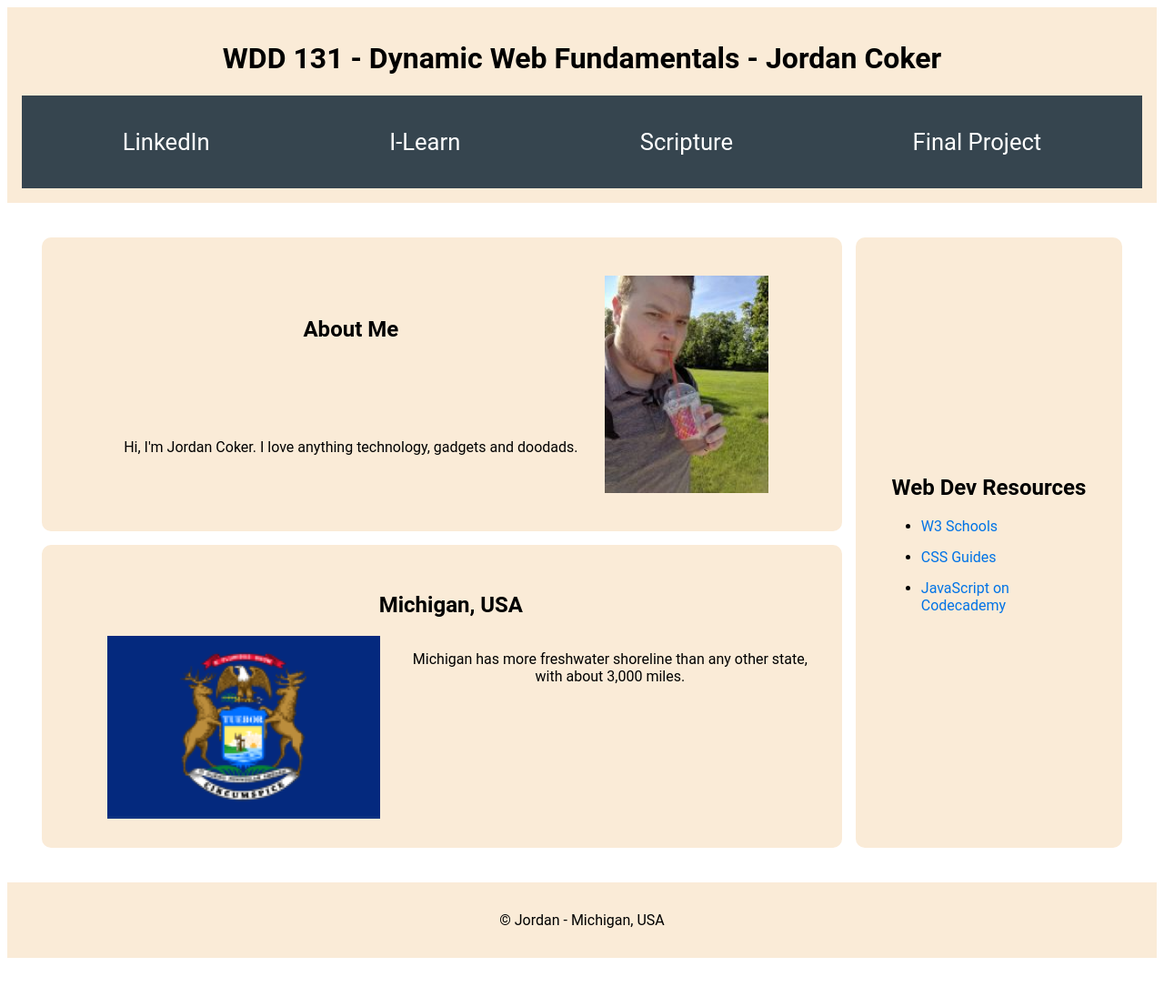
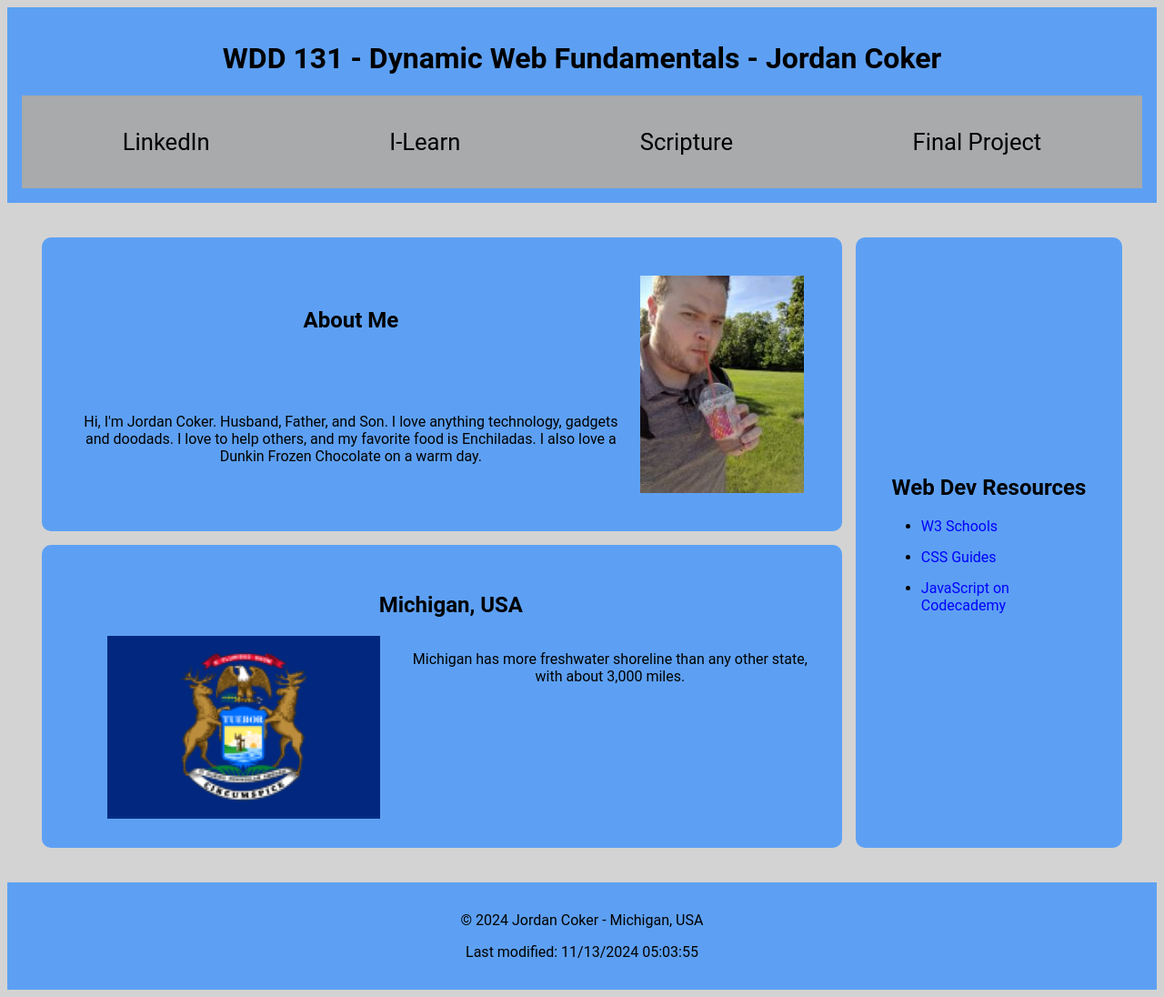
Before and after one commit to jocoker/wdd131, a plain HTML site: page index.html in a window 1280 px wide. Shown: the whole page at 91% size. Before the commit the page ends 1061 px from the top, so only its background shows below. Drawn offline with Linux system fonts and the light colour scheme.

Commit message:
finished

```diff
--- a/index.html
+++ b/index.html
@@ -6,6 +6,7 @@
     <meta name="description" content="WDD 131 - Dynamic Web Fundamentals - Jordan Coker">
     <meta name="author" content="Jordan Coker">
     <link rel="stylesheet" href="styles/base.css">
+    <script src="scripts/getdates.js" defer></script>
     <title>WDD 131 - Dynamic Web Fundamentals - Jordan Coker</title>
 </head>
 
@@ -25,8 +26,10 @@
     <main class="card">
         <section class="about-me">
             <h2>About Me</h2>
-            <p>Hi, I'm Jordan Coker. I love anything technology, gadgets and doodads.</p>
-            <img src="images/me-2.jpg" alt="Photo of Jordan with a frozen chocolate drink">
+            <p>Hi, I'm Jordan Coker. Husband, Father, and Son. I love anything technology, gadgets and doodads.
+                I love to help others, and my favorite food is Enchiladas. I also love a Dunkin Frozen Chocolate on a warm day.
+            </p>
+            <img src="images/me-2.jpg" alt="Photo of Jordan with a Dunkin Frozen Chocolate">
         </section>
 
         <section class="about-me2">
@@ -48,8 +51,8 @@
     </main>
 
     <footer>
-        <p>&copy; <span id = "currentyear"></span>Jordan - Michigan, USA</p>
-        <p class="lastModified"></p>
+        <p id="year"></p>
+        <p id="lastModified"></p>
     </footer>
 </body>
 </html>
--- a/scripts/getdates.js
+++ b/scripts/getdates.js
@@ -0,0 +1,8 @@
+const lastModifiedElement = document.getElementById("lastModified");
+const currentYearElement = document.getElementById("year");
+
+const currentYear = new Date().getFullYear();
+currentYearElement.textContent = `© ${currentYear} Jordan Coker - Michigan, USA`;
+
+const lastModifiedDate = document.lastModified;
+lastModifiedElement.textContent = `Last modified: ${lastModifiedDate}`;
--- a/styles/base.css
+++ b/styles/base.css
@@ -6,10 +6,11 @@ body{
     font-family: 'Roboto', sans-serif;
     display: flex;
     flex-direction: column;
+    background-color: lightgray;
 }
 
 header, footer{
-    background-color: antiquewhite;
+    background-color: #5da0f3;
     color: rgb(0, 0, 0);
     padding: 1rem;
     text-align: center;
@@ -29,7 +30,7 @@ main{
 .about-me,
 .about-me2,
 .resources {
-    background: white;
+    background: cyan;
     padding: 2rem;
     border-radius: 10px;
     width: 100%;
@@ -50,7 +51,7 @@ main{
     grid-column: 1/2;
     display: grid;
     align-items: center;
-    background-color: antiquewhite;
+    background-color: rgb(93, 160, 243);
 }
 
 .about-me h2 {
@@ -78,7 +79,7 @@ main{
     display: grid;
     grid-template-columns: 20px 350px;
     align-content: center;
-    background-color: antiquewhite;
+    background-color: rgb(93, 160, 243);
 }
 
 .about-me2 h2 {
@@ -101,7 +102,7 @@ main{
 .resources {
     grid-column: 2/3;
     grid-row: 1/3;
-    background-color: antiquewhite;
+    background-color: rgb(93, 160, 243);
     margin-bottom: 100%;
     height: 100%;
 }
@@ -115,12 +116,12 @@ main{
 }
 
 .resources ul li a {
-    color: #0073e6;
+    color: blue;
     text-decoration: none;
 }
 
 nav {
-	background-color: #36454f;
+	background-color: rgb(168, 170, 171);
 	margin: 0;
 	justify-content: space-around;
     grid-column: 1/4;
@@ -131,7 +132,7 @@ nav {
 }
 
 nav a {
-	color: #fff;
+	color: black;
 	text-align: center;
 	padding: 1rem;
 	text-decoration: none;
```
